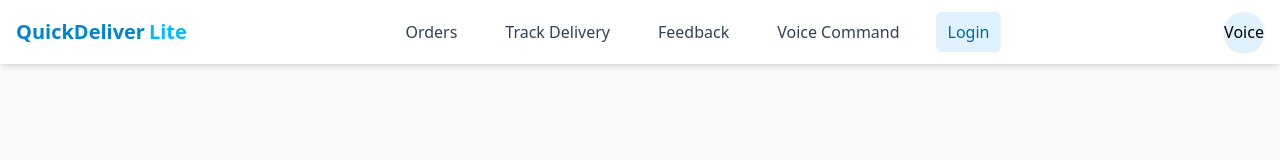
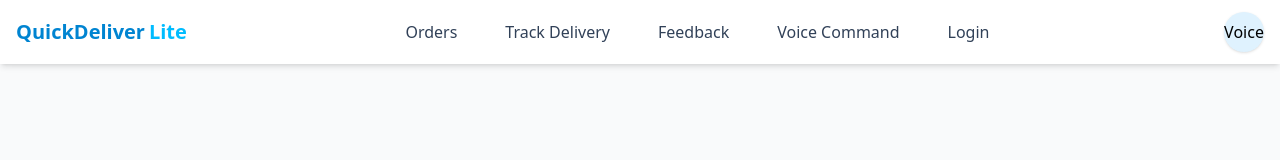
Before and after one commit to CHARANCHERRY123456/SpeakShip, a React (Vite) app in the folder client/: page /login in a window 1280 px wide. Shown: the top 160 px of the page. Built offline with nearby package versions, Linux system fonts and the light colour scheme.

Commit message:
refact : make navbar available for all components and make it scalable

```diff
--- a/client/src/App.jsx
+++ b/client/src/App.jsx
@@ -8,10 +8,12 @@ import FeedbackPage from './features/feedback/pages';
 import VoicePage from './features/voice/pages';
 import LoginPage from './features/auth/pages';
 import Home from './features/home/components/home';
+import { AuthProvider } from './contexts/AuthContext';
 
 function App() {
   return (
     <div className="min-h-screen bg-gray-50">
+      <AuthProvider>
         <Router>
           <Navbar />
           <main className="max-w-5xl mx-auto w-full px-4 py-8">
@@ -27,6 +29,7 @@ function App() {
             </Routes>
           </main>
         </Router>
+      </AuthProvider>
     </div>
   );
 }
--- /dev/null
+++ b/client/src/components/MenuButton.jsx
@@ -0,0 +1,13 @@
+import React from "react";
+
+const MenuButton = ({ onClick }) => (
+  <button
+    className="md:hidden ml-2 p-2 rounded focus:outline-none focus-visible:ring-2 focus-visible:ring-sky-400"
+    aria-label="Toggle menu"
+    onClick={onClick}
+  >
+    Menu
+  </button>
+);
+
+export default MenuButton;
--- a/client/src/components/Navbar/index.jsx
+++ b/client/src/components/Navbar/index.jsx
@@ -1,17 +1,14 @@
 import React, { useState } from "react";
 import { Link, useLocation } from "react-router-dom";
-
-const navLinks = [
-  { to: "/orders", label: "Orders" },
-  { to: "/track", label: "Track Delivery" },
-  { to: "/feedback", label: "Feedback" },
-  { to: "/voice", label: "Voice Command" },
-  { to: "/login", label: "Login" },
-];
+import { navLinks } from "../../constants/navLinks";
+import VoiceButton from "../VoiceButton";
+import MenuButton from "../MenuButton";
+import { useAuth } from "../../contexts/AuthContext";
 
 const Navbar = () => {
   const [menuOpen, setMenuOpen] = useState(false);
   const location = useLocation();
+  const { isAuthenticated, login, logout } = useAuth();
 
   return (
     <nav className="sticky top-0 z-50 w-full bg-white/90 shadow-md backdrop-blur">
@@ -19,7 +16,6 @@ const Navbar = () => {
         {/* Logo */}
         <div className="flex items-center gap-2">
           <Link to="/" className="flex items-center text-xl font-bold text-sky-600 hover:text-sky-700 transition-colors focus:outline-none focus-visible:ring-2 focus-visible:ring-sky-400 rounded">
-            {/* <span className="mr-2">🚚</span> */}
             QuickDeliver <span className="ml-1 text-sky-400 font-semibold">Lite</span>
           </Link>
         </div>
@@ -31,29 +27,22 @@ const Navbar = () => {
                 to={link.to}
                 className={`flex items-center px-3 py-2 rounded-md text-base font-medium transition-colors focus:outline-none focus-visible:ring-2 focus-visible:ring-sky-400 ${location.pathname === link.to ? "bg-sky-100 text-sky-700" : "text-slate-700 hover:bg-sky-50 hover:text-sky-600"}`}
               >
-                {/* {link.icon} */}
                 {link.label}
               </Link>
             </li>
           ))}
+          <li>
+            {isAuthenticated ? (
+              <button onClick={logout} className="px-3 py-2 rounded-md text-base font-medium text-slate-700 hover:bg-sky-50 hover:text-sky-600">Logout</button>
+            ) : (
+              <button onClick={login} className="px-3 py-2 rounded-md text-base font-medium text-slate-700 hover:bg-sky-50 hover:text-sky-600">Login</button>
+            )}
+          </li>
         </ul>
         {/* Audio Button (always visible) */}
-        <button
-          className="ml-2 md:ml-4 p-2 rounded-full bg-sky-100 hover:bg-sky-200 shadow transition-colors focus:outline-none focus-visible:ring-2 focus-visible:ring-sky-400 flex items-center justify-center w-10 h-10"
-          aria-label="Voice Command"
-        >
-          {/* <svg className="w-6 h-6 text-sky-500" fill="none" stroke="currentColor" strokeWidth="2" viewBox="0 0 24 24"><rect x="9" y="2" width="6" height="12" rx="3"/><path d="M5 10v2a7 7 0 0 0 14 0v-2"/><line x1="12" y1="19" x2="12" y2="22"/><line x1="8" y1="22" x2="16" y2="22"/></svg> */}
-          Voice
-        </button>
+        <VoiceButton />
         {/* Hamburger (Mobile) */}
-        <button
-          className="md:hidden ml-2 p-2 rounded focus:outline-none focus-visible:ring-2 focus-visible:ring-sky-400"
-          aria-label="Toggle menu"
-          onClick={() => setMenuOpen((open) => !open)}
-        >
-          {/* <svg className="w-7 h-7 text-sky-500" fill="none" stroke="currentColor" strokeWidth="2" viewBox="0 0 24 24"><path strokeLinecap="round" strokeLinejoin="round" d="M4 6h16M4 12h16M4 18h16" /></svg> */}
-          Menu
-        </button>
+        <MenuButton onClick={() => setMenuOpen((open) => !open)} />
       </div>
       {/* Mobile Menu */}
       <div
@@ -68,11 +57,17 @@ const Navbar = () => {
                 className={`flex items-center px-3 py-2 rounded-md text-base font-medium transition-colors focus:outline-none focus-visible:ring-2 focus-visible:ring-sky-400 ${location.pathname === link.to ? "bg-sky-100 text-sky-700" : "text-slate-700 hover:bg-sky-50 hover:text-sky-600"}`}
                 onClick={() => setMenuOpen(false)}
               >
-                {/* {link.icon} */}
                 {link.label}
               </Link>
             </li>
           ))}
+          <li>
+            {isAuthenticated ? (
+              <button onClick={() => { logout(); setMenuOpen(false); }} className="px-3 py-2 rounded-md text-base font-medium text-slate-700 hover:bg-sky-50 hover:text-sky-600">Logout</button>
+            ) : (
+              <button onClick={() => { login(); setMenuOpen(false); }} className="px-3 py-2 rounded-md text-base font-medium text-slate-700 hover:bg-sky-50 hover:text-sky-600">Login</button>
+            )}
+          </li>
         </ul>
       </div>
     </nav>
--- /dev/null
+++ b/client/src/components/VoiceButton.jsx
@@ -0,0 +1,13 @@
+import React from "react";
+
+const VoiceButton = ({ onClick }) => (
+  <button
+    className="ml-2 md:ml-4 p-2 rounded-full bg-sky-100 hover:bg-sky-200 shadow transition-colors focus:outline-none focus-visible:ring-2 focus-visible:ring-sky-400 flex items-center justify-center w-10 h-10"
+    aria-label="Voice Command"
+    onClick={onClick}
+  >
+    Voice
+  </button>
+);
+
+export default VoiceButton;
--- /dev/null
+++ b/client/src/constants/navLinks.js
@@ -0,0 +1,7 @@
+// navLinks.js
+export const navLinks = [
+  { to: "/orders", label: "Orders" },
+  { to: "/track", label: "Track Delivery" },
+  { to: "/feedback", label: "Feedback" },
+  { to: "/voice", label: "Voice Command" },
+];
--- /dev/null
+++ b/client/src/contexts/AuthContext.jsx
@@ -0,0 +1,18 @@
+import React, { createContext, useContext, useState } from "react";
+
+const AuthContext = createContext();
+
+export const AuthProvider = ({ children }) => {
+  const [isAuthenticated, setIsAuthenticated] = useState(false);
+
+  const login = () => setIsAuthenticated(true);
+  const logout = () => setIsAuthenticated(false);
+
+  return (
+    <AuthContext.Provider value={{ isAuthenticated, login, logout }}>
+      {children}
+    </AuthContext.Provider>
+  );
+};
+
+export const useAuth = () => useContext(AuthContext);
```
Also changed, not shown: client/src/constants/README.md (deleted), client/src/contexts/README.md (deleted), 1 other file (tests, documents, lock files or other folders). Lines whose indentation alone changed are shown as unchanged.
